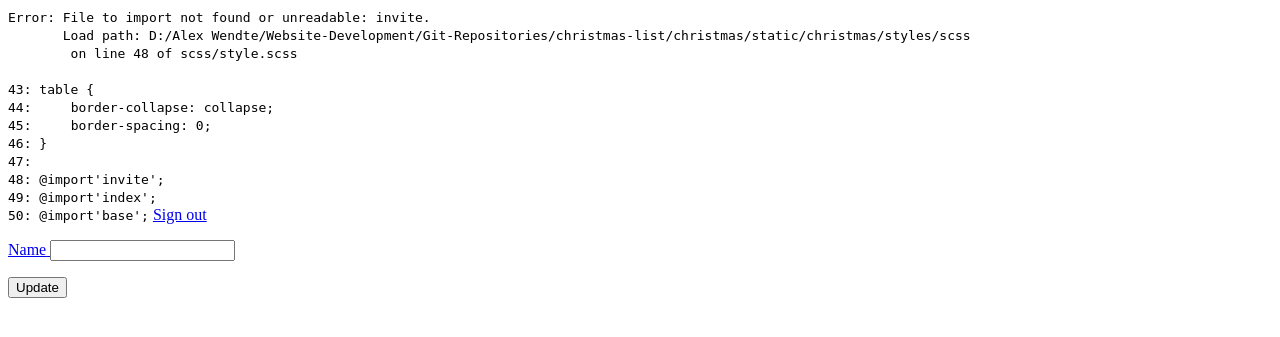
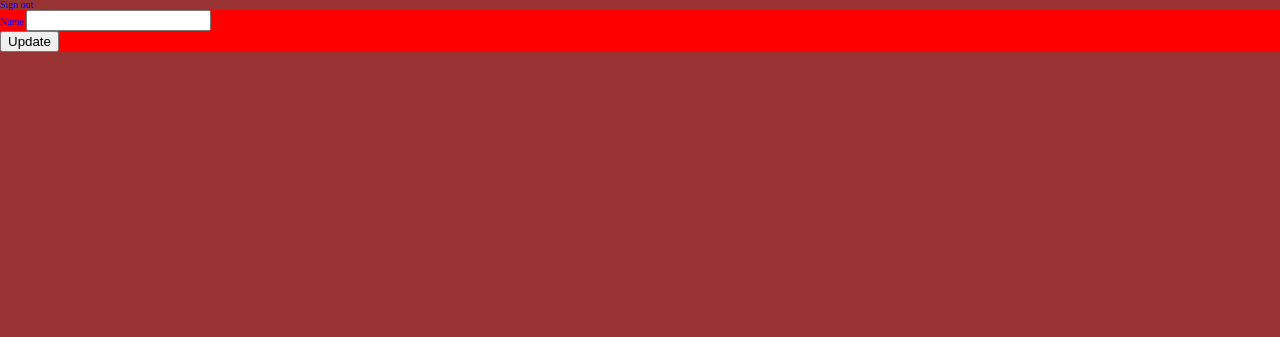
Before and after one commit to alexwendte/christmas-list, a Django app: page / in a window 1280 px wide. Shown: the top 337 px of the page. Run offline with Django 3.2, Linux system fonts and the light colour scheme; some libraries are stand-ins or nearby versions.

Commit message:
Fixed styling, reformatted base

```diff
--- a/christmas/static/christmas/styles/css/style.css
+++ b/christmas/static/christmas/styles/css/style.css
@@ -1,61 +1,80 @@
-/*
-Error: File to import not found or unreadable: invite.
-       Load path: D:/Alex Wendte/Website-Development/Git-Repositories/christmas-list/christmas/static/christmas/styles/scss
-        on line 48 of scss/style.scss
+*, *:before, *:after {
+  box-sizing: border-box; }
 
-43: table {
-44: 	border-collapse: collapse;
-45: 	border-spacing: 0;
-46: }
-47:
-48: @import'invite';
-49: @import'index';
-50: @import'base';
+html, body, div, span, applet, object, iframe,
+h1, h2, h3, h4, h5, h6, p, blockquote, pre,
+a, abbr, acronym, address, big, cite, code,
+del, dfn, em, img, ins, kbd, q, s, samp,
+small, strike, strong, sub, sup, tt, var,
+b, u, i, center,
+dl, dt, dd, ol, ul, li,
+fieldset, form, label, legend,
+table, caption, tbody, tfoot, thead, tr, th, td,
+article, aside, canvas, details, embed,
+figure, figcaption, footer, header, hgroup,
+menu, nav, output, ruby, section, summary,
+time, mark, audio, video {
+  margin: 0;
+  padding: 0;
+  border: 0;
+  font-size: 100%;
+  vertical-align: baseline;
+  text-decoration: none; }
 
-Backtrace:
-scss/style.scss:48
-C:/Ruby24-x64/lib/ruby/gems/2.4.0/gems/sass-3.5.3/lib/sass/tree/import_node.rb:67:in `rescue in import'
-C:/Ruby24-x64/lib/ruby/gems/2.4.0/gems/sass-3.5.3/lib/sass/tree/import_node.rb:45:in `import'
-C:/Ruby24-x64/lib/ruby/gems/2.4.0/gems/sass-3.5.3/lib/sass/tree/import_node.rb:28:in `imported_file'
-C:/Ruby24-x64/lib/ruby/gems/2.4.0/gems/sass-3.5.3/lib/sass/tree/import_node.rb:37:in `css_import?'
-C:/Ruby24-x64/lib/ruby/gems/2.4.0/gems/sass-3.5.3/lib/sass/tree/visitors/perform.rb:314:in `visit_import'
-C:/Ruby24-x64/lib/ruby/gems/2.4.0/gems/sass-3.5.3/lib/sass/tree/visitors/base.rb:36:in `visit'
-C:/Ruby24-x64/lib/ruby/gems/2.4.0/gems/sass-3.5.3/lib/sass/tree/visitors/perform.rb:162:in `block in visit'
-C:/Ruby24-x64/lib/ruby/gems/2.4.0/gems/sass-3.5.3/lib/sass/stack.rb:79:in `block in with_base'
-C:/Ruby24-x64/lib/ruby/gems/2.4.0/gems/sass-3.5.3/lib/sass/stack.rb:135:in `with_frame'
-C:/Ruby24-x64/lib/ruby/gems/2.4.0/gems/sass-3.5.3/lib/sass/stack.rb:79:in `with_base'
-C:/Ruby24-x64/lib/ruby/gems/2.4.0/gems/sass-3.5.3/lib/sass/tree/visitors/perform.rb:162:in `visit'
-C:/Ruby24-x64/lib/ruby/gems/2.4.0/gems/sass-3.5.3/lib/sass/tree/visitors/base.rb:52:in `block in visit_children'
-C:/Ruby24-x64/lib/ruby/gems/2.4.0/gems/sass-3.5.3/lib/sass/tree/visitors/base.rb:52:in `map'
-C:/Ruby24-x64/lib/ruby/gems/2.4.0/gems/sass-3.5.3/lib/sass/tree/visitors/base.rb:52:in `visit_children'
-C:/Ruby24-x64/lib/ruby/gems/2.4.0/gems/sass-3.5.3/lib/sass/tree/visitors/perform.rb:171:in `block in visit_children'
-C:/Ruby24-x64/lib/ruby/gems/2.4.0/gems/sass-3.5.3/lib/sass/tree/visitors/perform.rb:183:in `with_environment'
-C:/Ruby24-x64/lib/ruby/gems/2.4.0/gems/sass-3.5.3/lib/sass/tree/visitors/perform.rb:170:in `visit_children'
-C:/Ruby24-x64/lib/ruby/gems/2.4.0/gems/sass-3.5.3/lib/sass/tree/visitors/base.rb:36:in `block in visit'
-C:/Ruby24-x64/lib/ruby/gems/2.4.0/gems/sass-3.5.3/lib/sass/tree/visitors/perform.rb:190:in `visit_root'
-C:/Ruby24-x64/lib/ruby/gems/2.4.0/gems/sass-3.5.3/lib/sass/tree/visitors/base.rb:36:in `visit'
-C:/Ruby24-x64/lib/ruby/gems/2.4.0/gems/sass-3.5.3/lib/sass/tree/visitors/perform.rb:161:in `visit'
-C:/Ruby24-x64/lib/ruby/gems/2.4.0/gems/sass-3.5.3/lib/sass/tree/visitors/perform.rb:10:in `visit'
-C:/Ruby24-x64/lib/ruby/gems/2.4.0/gems/sass-3.5.3/lib/sass/tree/root_node.rb:36:in `css_tree'
-C:/Ruby24-x64/lib/ruby/gems/2.4.0/gems/sass-3.5.3/lib/sass/tree/root_node.rb:29:in `render_with_sourcemap'
-C:/Ruby24-x64/lib/ruby/gems/2.4.0/gems/sass-3.5.3/lib/sass/engine.rb:389:in `_render_with_sourcemap'
-C:/Ruby24-x64/lib/ruby/gems/2.4.0/gems/sass-3.5.3/lib/sass/engine.rb:307:in `render_with_sourcemap'
-C:/Ruby24-x64/lib/ruby/gems/2.4.0/gems/sass-3.5.3/lib/sass/plugin/compiler.rb:462:in `update_stylesheet'
-C:/Ruby24-x64/lib/ruby/gems/2.4.0/gems/sass-3.5.3/lib/sass/plugin/compiler.rb:215:in `block in update_stylesheets'
-C:/Ruby24-x64/lib/ruby/gems/2.4.0/gems/sass-3.5.3/lib/sass/plugin/compiler.rb:209:in `each'
-C:/Ruby24-x64/lib/ruby/gems/2.4.0/gems/sass-3.5.3/lib/sass/plugin/compiler.rb:209:in `update_stylesheets'
-C:/Ruby24-x64/lib/ruby/gems/2.4.0/gems/sass-3.5.3/lib/sass/plugin/compiler.rb:443:in `on_file_changed'
-C:/Ruby24-x64/lib/ruby/gems/2.4.0/gems/sass-3.5.3/lib/sass/plugin/compiler.rb:320:in `block in watch'
-C:/Ruby24-x64/lib/ruby/gems/2.4.0/gems/sass-listen-4.0.0/lib/sass-listen/event/config.rb:23:in `call'
-C:/Ruby24-x64/lib/ruby/gems/2.4.0/gems/sass-listen-4.0.0/lib/sass-listen/event/processor.rb:115:in `_process_changes'
-C:/Ruby24-x64/lib/ruby/gems/2.4.0/gems/sass-listen-4.0.0/lib/sass-listen/event/processor.rb:19:in `block in loop_for'
-C:/Ruby24-x64/lib/ruby/gems/2.4.0/gems/sass-listen-4.0.0/lib/sass-listen/event/processor.rb:15:in `loop'
-C:/Ruby24-x64/lib/ruby/gems/2.4.0/gems/sass-listen-4.0.0/lib/sass-listen/event/processor.rb:15:in `loop_for'
-C:/Ruby24-x64/lib/ruby/gems/2.4.0/gems/sass-listen-4.0.0/lib/sass-listen/event/loop.rb:84:in `_wait_for_changes'
-C:/Ruby24-x64/lib/ruby/gems/2.4.0/gems/sass-listen-4.0.0/lib/sass-listen/event/loop.rb:42:in `block in setup'
-C:/Ruby24-x64/lib/ruby/gems/2.4.0/gems/sass-listen-4.0.0/lib/sass-listen/internals/thread_pool.rb:6:in `block in add'
-*/
-body:before {
-  white-space: pre;
-  font-family: monospace;
-  content: "Error: File to import not found or unreadable: invite.\A        Load path: D:/Alex Wendte/Website-Development/Git-Repositories/christmas-list/christmas/static/christmas/styles/scss\A         on line 48 of scss/style.scss\A \A 43: table {\A 44: 	border-collapse: collapse;\A 45: 	border-spacing: 0;\A 46: }\A 47: \A 48: @import'invite';\A 49: @import'index';\A 50: @import'base';"; }
+html {
+  font-size: 62.5%; }
+
+/* HTML5 display-role reset for older browsers */
+article, aside, details, figcaption, figure,
+footer, header, hgroup, menu, nav, section {
+  display: block; }
+
+body {
+  line-height: 1; }
+
+h1 {
+  font-size: 2rem; }
+
+h2 {
+  font-size: 1.5rem; }
+
+h3 {
+  font-size: 1.17rem; }
+
+h4 {
+  font-size: 1.12rem; }
+
+h5 {
+  font-size: .83rem; }
+
+h6 {
+  font-size: .75rem; }
+
+ol, ul {
+  list-style: none; }
+
+blockquote, q {
+  quotes: none; }
+
+blockquote:before, blockquote:after,
+q:before, q:after {
+  content: '';
+  content: none; }
+
+table {
+  border-collapse: collapse;
+  border-spacing: 0; }
+
+.group-create {
+  background-color: red; }
+
+.index {
+  color: #fff; }
+  .index h1::last-word {
+    color: #006611;
+    font-weight: 500; }
+
+body {
+  background-color: #993333; }
+
+/*# sourceMappingURL=style.css.map */
--- a/christmas/templates/christmas/base.html
+++ b/christmas/templates/christmas/base.html
@@ -9,12 +9,11 @@
         <link rel="shortcut icon" href="{% static 'christmas/images/favicon.ico' %}">
         <link rel="stylesheet" type="text/css" href="{% static 'christmas/styles/css/style.css' %}">
         <link href="//netdna.bootstrapcdn.com/font-awesome/3.2.1/css/font-awesome.css" rel="stylesheet">
-        <script src="{% static 'christmas/scripts/index.js' %}"></script>
-    </head>
-
-    <body>
+        <script src="{% static 'christmas/scripts/base.js' %}"></script>
         <script src="https://apis.google.com/js/platform.js" async defer></script>
         <meta name="google-signin-client_id" content="421515564266-3r1jp4ticqthamh9782vtkgj0l4v96re.apps.googleusercontent.com">
+    </head>
+    <body>
         <a href="#" onclick="signOut();">Sign out</button>
         {% block content %}
         {% endblock %}
```
Also changed, not shown: 1 other file.
